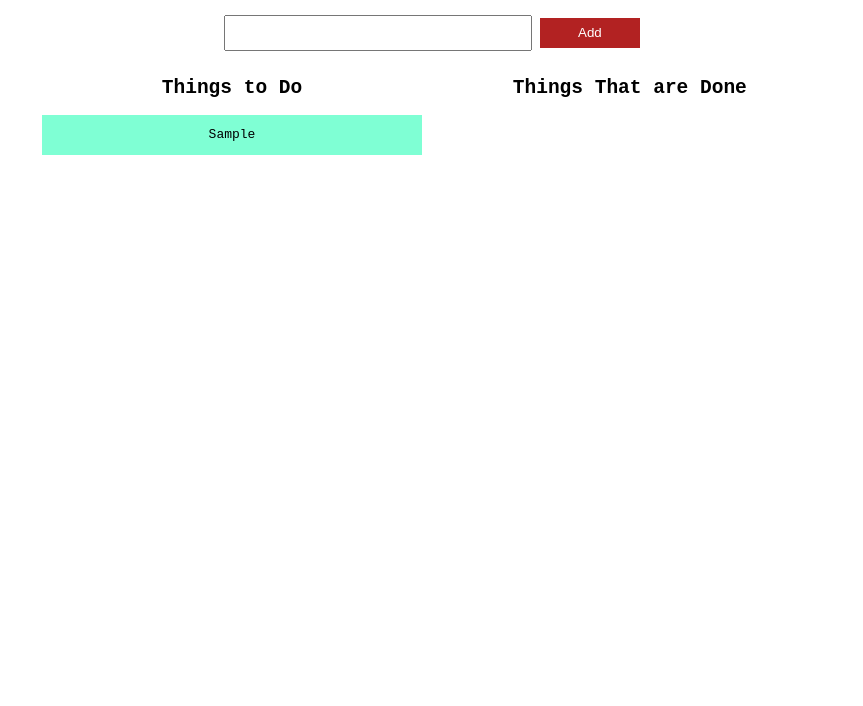
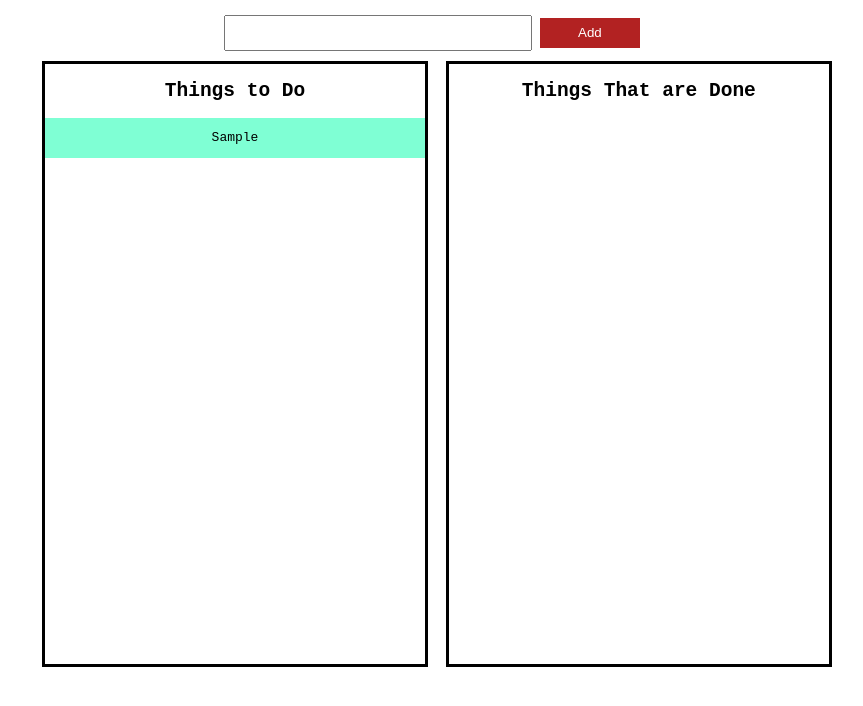
Before and after one commit to Shoreasg/to-do-list, a plain HTML site: page index.html in a window 1280 px wide. Both pictures are taken after typing "Sample" into the empty fields and a click on the input "Add". Shown: the part 50-756 px from the top of the page, without its empty margins (208-1071 px from the left). Drawn offline with nearby package versions, Linux system fonts and the light colour scheme.

Commit message:
have added draggable and droppable

```diff
--- a/index.html
+++ b/index.html
@@ -23,19 +23,17 @@
                 <input type="submit" value="Add" id="submit">
             </form>
         </div>
-        <div id="lists">
+        <div class="lists">
             <div id="to-do-list-container">
                 <h2>Things to Do</h2>
                 <ul id="firstlist">
 
 
                 </ul>
-
-
             </div>
             <div id="completed-container">
                 <h2>Things That are Done</h2>
-                <ul id="second;is">
+                <ul id="secondlist">
 
                 </ul>
             </div>
--- a/main.js
+++ b/main.js
@@ -1,24 +1,46 @@
 const toDolist = [];
 
 const render = () => {
-    $('#to-do-list-container').children("ul").empty();
-    toDolist.forEach((item) => {
-      $('#to-do-list-container').children("ul").append(`<li class="items">${item}<span class="tooltiptext">Drag me </span></li>`);
-    });
+  $('#to-do-list-container').children("ul").append(`<li class="items">${toDolist[toDolist.length-1]}<span class="tooltiptext">Drag me </span></li>`);
   drag();
+  dropped();
+
 }
 
 const drag = () => {
+
   $('.items').draggable({
-    containment: "#lists",
-    revert: "invalid"
+    containment: ".lists",
+    revert: "invalid",
+    cursor: "grabbing",
+    helper: "clone"
+
+
   });
 
+}
+
+
+const dropped = () => {
+  $('#completed-container').droppable({
+    tolerance: 'pointer',
+    accept: '#firstlist .items',
+    activeClass: "ui-state-active",
+    hoverClass: "ui-state-hover",
+    drop: function(event,ui)
+    {
+      let droppable = $(this);
+      let  draggable = ui.draggable;
+      draggable.appendTo(droppable);
 
 
     }
 
-  const submit = () =>{
+
+  })
+}
+
+const submit = () => {
   $('form').on('submit', (e) => { //submit the things to do
 
     const inputValue = $('#input-box').val(); //get the input
--- a/style.css
+++ b/style.css
@@ -37,16 +37,17 @@ body {
 
 #to-do-list-container {
 	width: 380px; height: 600px;
+	border-style: solid;
 
 }
 
 #completed-container {
 	width: 380px; height: 600px;
+	border-style: solid;
 }
 
 
 ul{
-    list-style-type: none;
 	margin: 0;
     padding: 0;
 }
@@ -58,10 +59,7 @@ li
 	height: 40px;
 	line-height: 40px;
 	margin-bottom: 20px;
-
-}
-li:nth-child(2n){
-	background: #f7f7f7;
+	list-style-type: none;
 }
 
 
```
Lines whose indentation alone changed are shown as unchanged.
